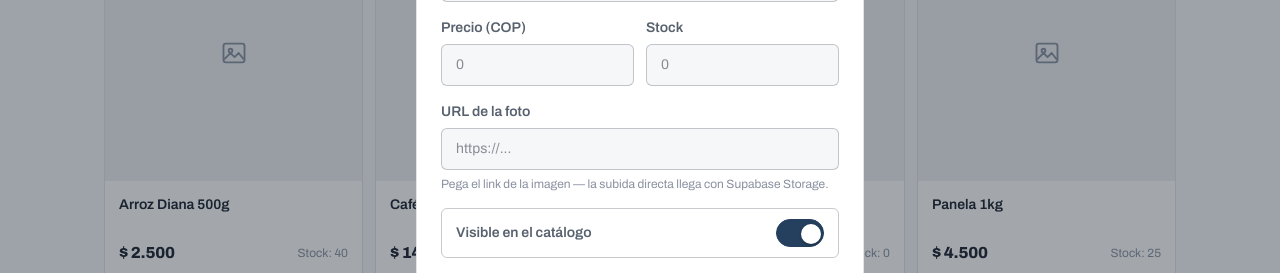
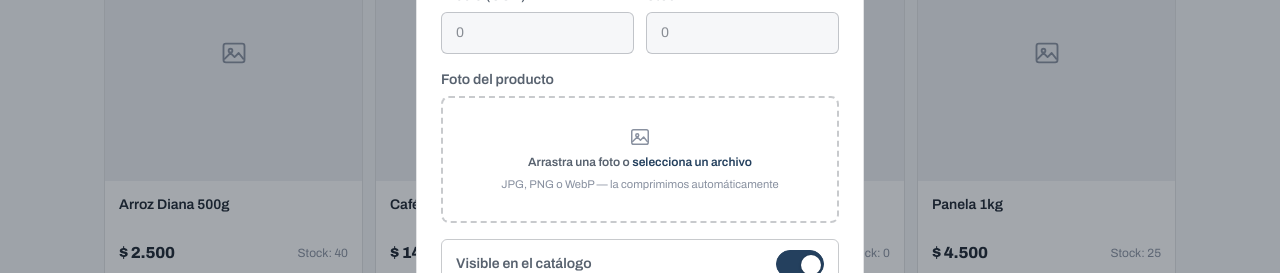
Before and after one commit to Pabloandres4112/VentaF-cil_Huila, a Next.js app: page /dashboard in a window 1280 px wide. Both pictures are taken after a click on the button "Agregar producto". Shown: the part 342-615 px from the top of the page. Built offline with nearby package versions, Linux system fonts and the light colour scheme.

Commit message:
feat: agregar componente de carga de imágenes y actualizar formulario de producto para soportar subida de archivos

```diff
--- a/components/ProductForm.tsx
+++ b/components/ProductForm.tsx
@@ -4,6 +4,7 @@
 
 import { useState, type FormEvent, type ReactNode } from "react";
 import { CloseIcon } from "@/components/icons";
+import { ImageUpload } from "@/components/image-upload";
 import { ToggleSwitch } from "@/components/toggle-switch";
 import type { NuevoProducto } from "@/hooks/useMockInventory";
 import type { Producto } from "@/types";
@@ -24,7 +25,7 @@ export function ProductForm({
   const [descripcion, setDescripcion] = useState(producto?.descripcion ?? "");
   const [precio, setPrecio] = useState(producto ? String(producto.precio) : "");
   const [stock, setStock] = useState(producto ? String(producto.stock) : "");
-  const [imagenUrl, setImagenUrl] = useState(producto?.imagen_url ?? "");
+  const [imagenUrl, setImagenUrl] = useState<string | null>(producto?.imagen_url ?? null);
   const [disponible, setDisponible] = useState(producto?.disponible ?? true);
 
   function handleSubmit(e: FormEvent<HTMLFormElement>) {
@@ -34,7 +35,7 @@ export function ProductForm({
       descripcion: descripcion.trim() || null,
       precio: Number(precio) || 0,
       stock: Number(stock) || 0,
-      imagen_url: imagenUrl.trim() || null,
+      imagen_url: imagenUrl,
       disponible,
     });
   }
@@ -114,15 +115,7 @@ export function ProductForm({
             </Field>
           </div>
 
-          <Field label="URL de la foto" hint="Pega el link de la imagen — la subida directa llega con Supabase Storage.">
-            <input
-              type="url"
-              value={imagenUrl}
-              onChange={(e) => setImagenUrl(e.target.value)}
-              placeholder="https://..."
-              className={INPUT_CLASS}
-            />
-          </Field>
+          <ImageUpload value={imagenUrl} onChange={setImagenUrl} />
 
           <label className="flex items-center justify-between rounded-md border border-line-strong px-3.5 py-2.5">
             <span className="text-sm font-semibold text-ink-soft">Visible en el catálogo</span>
--- /dev/null
+++ b/components/image-upload.tsx
@@ -0,0 +1,165 @@
+"use client";
+
+// Subida de foto de producto: arrastrar o seleccionar un archivo, se
+// comprime en el navegador (máx. 900px, JPEG) y queda lista como imagen
+// incrustada. Cuando exista el proyecto de Supabase (Fase 1), este mismo
+// componente sube el archivo comprimido a Supabase Storage en vez de
+// incrustarlo — el resto del formulario no cambia.
+
+import { useRef, useState, type ChangeEvent, type DragEvent, type KeyboardEvent } from "react";
+import { CloseIcon, ImagePlaceholderIcon } from "@/components/icons";
+
+const MAX_DIMENSION = 900;
+const JPEG_QUALITY = 0.8;
+
+function readFileAsDataUrl(file: File): Promise<string> {
+  return new Promise((resolve, reject) => {
+    const reader = new FileReader();
+    reader.onload = () => resolve(reader.result as string);
+    reader.onerror = () => reject(reader.error);
+    reader.readAsDataURL(file);
+  });
+}
+
+function loadImage(src: string): Promise<HTMLImageElement> {
+  return new Promise((resolve, reject) => {
+    const img = new Image();
+    img.onload = () => resolve(img);
+    img.onerror = () => reject(new Error("No se pudo leer la imagen"));
+    img.src = src;
+  });
+}
+
+async function compressImage(file: File): Promise<string> {
+  const original = await readFileAsDataUrl(file);
+  const img = await loadImage(original);
+
+  let { width, height } = img;
+  if (width > MAX_DIMENSION || height > MAX_DIMENSION) {
+    const scale = MAX_DIMENSION / Math.max(width, height);
+    width = Math.round(width * scale);
+    height = Math.round(height * scale);
+  }
+
+  const canvas = document.createElement("canvas");
+  canvas.width = width;
+  canvas.height = height;
+  const ctx = canvas.getContext("2d");
+  if (!ctx) return original;
+
+  ctx.drawImage(img, 0, 0, width, height);
+  return canvas.toDataURL("image/jpeg", JPEG_QUALITY);
+}
+
+export function ImageUpload({
+  value,
+  onChange,
+}: {
+  value: string | null;
+  onChange: (imagenUrl: string | null) => void;
+}) {
+  const inputRef = useRef<HTMLInputElement>(null);
+  const [dragOver, setDragOver] = useState(false);
+  const [processing, setProcessing] = useState(false);
+  const [error, setError] = useState<string | null>(null);
+
+  async function handleFile(file: File | undefined | null) {
+    if (!file) return;
+    if (!file.type.startsWith("image/")) {
+      setError("Solo se aceptan imágenes (JPG, PNG, WebP).");
+      return;
+    }
+    setError(null);
+    setProcessing(true);
+    try {
+      const compressed = await compressImage(file);
+      onChange(compressed);
+    } catch {
+      setError("No se pudo procesar la imagen. Intenta con otra.");
+    } finally {
+      setProcessing(false);
+    }
+  }
+
+  function handleDrop(e: DragEvent<HTMLDivElement>) {
+    e.preventDefault();
+    setDragOver(false);
+    void handleFile(e.dataTransfer.files?.[0]);
+  }
+
+  function handleInputChange(e: ChangeEvent<HTMLInputElement>) {
+    void handleFile(e.target.files?.[0]);
+    e.target.value = "";
+  }
+
+  function handleKeyDown(e: KeyboardEvent<HTMLDivElement>) {
+    if (e.key === "Enter" || e.key === " ") {
+      e.preventDefault();
+      inputRef.current?.click();
+    }
+  }
+
+  return (
+    <div className="flex flex-col gap-1.5">
+      <span className="text-sm font-semibold text-ink-soft">Foto del producto</span>
+
+      {value ? (
+        <div className="relative h-32 w-32 overflow-hidden rounded-lg border border-line bg-surface-2">
+          {/* eslint-disable-next-line @next/next/no-img-element -- imagen incrustada (data URL) o remota */}
+          <img
+            src={value}
+            alt="Vista previa del producto"
+            className="absolute inset-0 h-full w-full object-contain p-2"
+          />
+          <button
+            type="button"
+            onClick={() => onChange(null)}
+            aria-label="Quitar foto"
+            className="absolute right-1.5 top-1.5 flex h-6 w-6 items-center justify-center rounded-full bg-ink/70 text-white transition-colors hover:bg-ink"
+          >
+            <CloseIcon width={12} height={12} />
+          </button>
+        </div>
+      ) : (
+        <div
+          role="button"
+          tabIndex={0}
+          onClick={() => inputRef.current?.click()}
+          onKeyDown={handleKeyDown}
+          onDragOver={(e) => {
+            e.preventDefault();
+            setDragOver(true);
+          }}
+          onDragLeave={() => setDragOver(false)}
+          onDrop={handleDrop}
+          aria-label="Subir foto del producto: arrastra un archivo o haz clic para seleccionar"
+          className={`flex cursor-pointer flex-col items-center justify-center gap-1.5 rounded-lg border-2 border-dashed px-4 py-7 text-center transition-colors ${
+            dragOver ? "border-accent bg-accent-soft" : "border-line-strong hover:border-accent"
+          }`}
+        >
+          <ImagePlaceholderIcon width={22} height={22} className="text-ink-faint" />
+          <p className="text-xs font-semibold text-ink-soft">
+            {processing ? (
+              "Procesando imagen…"
+            ) : (
+              <>
+                Arrastra una foto o <span className="text-accent">selecciona un archivo</span>
+              </>
+            )}
+          </p>
+          <p className="text-[0.7rem] text-ink-faint">JPG, PNG o WebP — la comprimimos automáticamente</p>
+        </div>
+      )}
+
+      {error && <p className="text-xs text-danger">{error}</p>}
+
+      <input
+        ref={inputRef}
+        type="file"
+        accept="image/*"
+        className="hidden"
+        onChange={handleInputChange}
+      />
+    </div>
+  );
+}
```
Also changed, not shown: 1 other file (tests, documents, lock files or other folders).
